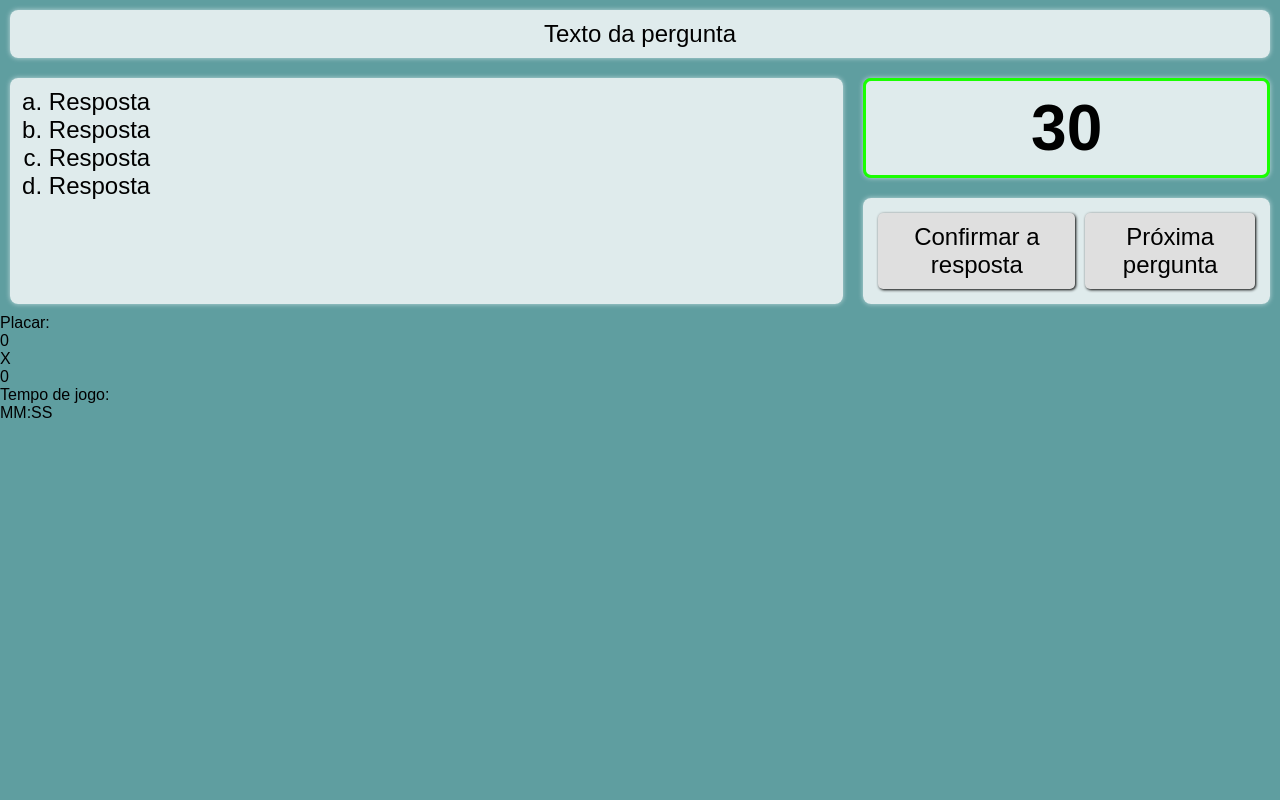
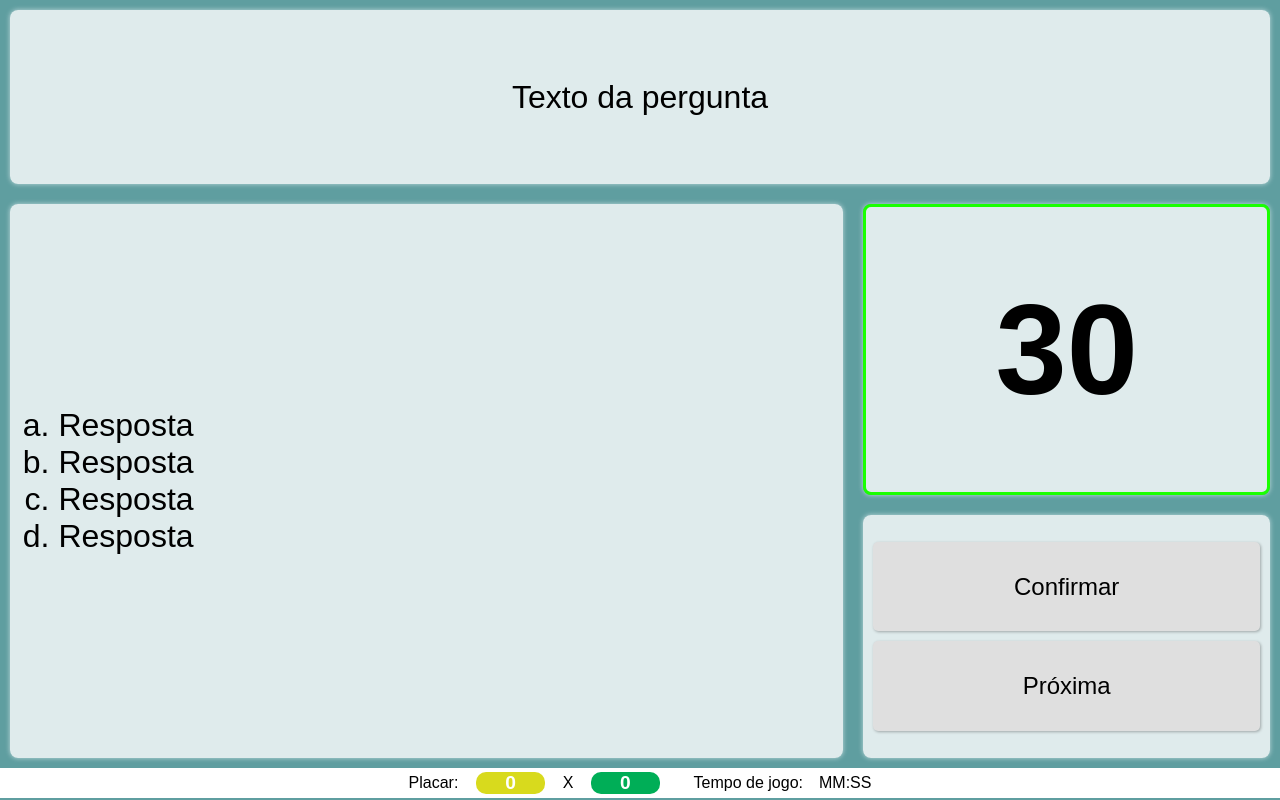
Before and after one commit to profRonaldoIFPI/TEI_4301_26, a plain HTML site: page QuizGame/AppDesktop/index.html in a window 1280 px wide. Drawn offline with Linux system fonts and the light colour scheme.

Commit message:
Aula 18/06

```diff
--- a/QuizGame/AppDesktop/index.html
+++ b/QuizGame/AppDesktop/index.html
@@ -7,56 +7,32 @@
     <link rel="stylesheet" href="style.css" />
   </head>
   <body>
-    <header>
-      <ul>
-        <li>
-          <a>Opções</a>
-        </li>
-      </ul>
-    </header>
-    <div class="menu">
-      <ul>
-        <li>
-          <a>conectar botões(F2)</a>
-        </li>
-        <li>
-          <a>abrir perguntas(F3)</a>
-        </li>
-
-        <li>
-          <a>iniciar jogo(F5)</a>
-        </li>
-        <li>
-          <a>tela cheia(F11)</a>
-        </li>
-      </ul>
-    </div>
     <main>
       <div class="pergunta">
         <p>Texto da pergunta</p>
       </div>
       <div class="respostas">
         <ol>
-          <li>Resposta</li>
-          <li>Resposta</li>
-          <li>Resposta</li>
-          <li>Resposta</li>
+          <li><a>Resposta</a></li>
+          <li><a>Resposta</a></li>
+          <li><a>Resposta</a></li>
+          <li><a>Resposta</a></li>
         </ol>
       </div>
       <div class="tempo">
         <p>30</p>
       </div>
       <div class="botoes">
-        <a>Confirmar a resposta</a>
-        <a>Próxima pergunta</a>
+        <button>Confirmar</button>
+        <button>Próxima</button>
       </div>
     </main>
     <footer>
       <div class="placar">
         <p>Placar:</p>
-        <p class="pontos-vermelho">0</p>
+        <p class="pontos pontos-vermelho">0</p>
         <p>X</p>
-        <p class="pontos-azul">0</p>
+        <p class="pontos pontos-azul">0</p>
       </div>
       <div class="tempoJogo">
         <p>Tempo de jogo:</p>
--- a/QuizGame/AppDesktop/style.css
+++ b/QuizGame/AppDesktop/style.css
@@ -41,6 +41,7 @@ A linha acima da nomes as frações e como elas ocuparão a tela.
 2/3 para respostas + 1/3 para tempo
 2/3 para respostas + 1/3 para botoes
 */
+    min-height: 96vh;
 }
 main div{ /*todas as divs dentro de main*/
     padding: 10px;
@@ -48,38 +49,90 @@ main div{ /*todas as divs dentro de main*/
     background-color: rgba(255,255,255,0.8);
     border-radius: 8px;
     box-shadow: 0px 0px 5px #f9fcffa1;
-    font-size: 1.5em;
+    font-size: 2em;
+    display: flex;
+    justify-content: center;
+    align-items: center;
 }
 .pergunta{
     text-align: center;
     grid-area: pergunta;
 }
 .respostas{
-    text-align: left;
+    /* text-align: left; */
     grid-area: respostas;
+    /* justify-content: left; */
 }
 .respostas ol{
     list-style-type: lower-alpha;
     margin-left: 1.2em;
+    display: flex;
+    flex-direction: column;
+    flex:1;
+    justify-content: space-evenly;
+}
+.respostas a{
+    cursor: pointer;
 }
 .tempo{
     grid-area: tempo;
-    font-size: 4em;
+    font-size: 8em;
     font-weight: bold;
     text-align: center;
     border: rgb(26, 255, 1) solid 3px;
 }
 .botoes{
     grid-area: botoes;
-    display: flex;
-    justify-content: center;
+    /* display: flex; */
+    flex-direction: column;
+    /* justify-content: center; */
+    gap: 10px;
 }
-.botoes a{
-    /* border: red solid 1px; */
+.botoes button{
+    cursor: pointer;
+    width: 100%;
+    height: 40%;
     padding: 10px;
-    margin: 5px;
+    font-size: 1.5rem;
+    margin: 0;
     border-radius: 5px;
     text-align: center;
     background-color: #dfdfdf;
-    box-shadow: 1px 1px 3px black;
+    box-shadow: 1px 1px 3px rgba(0, 0, 0, 0.291);
+    box-sizing: border-box;
+    border: none;
 }
+footer {
+    background-color: #fff;
+    display: flex;
+    align-items: center; /*vertical*/
+    justify-content: center; /*horizontal*/
+    padding: 0.2em;
+    min-height: 3vh;
+}
+footer *{ /*comum a tudo que estiver dentro do footer*/
+    display: flex;
+    margin: 0 0.5em;
+}
+.placar{
+    /* border: red solid 1px; */
+    align-items: center;
+}
+.tempoJogo{
+    /* border: blue solid 1px; */
+}
+.pontos-vermelho{
+    background-color: rgba(211, 214, 0, 0.886);
+}
+.pontos-azul {
+    background-color: rgb(0, 174, 87);
+}
+.pontos {
+    padding:0 0.3em;
+    width: 3em;
+    color: #fff;
+    font-weight: bold;
+    font-size: 1.2em;
+    border-radius: 10px;
+    justify-content: center;
+}
```
